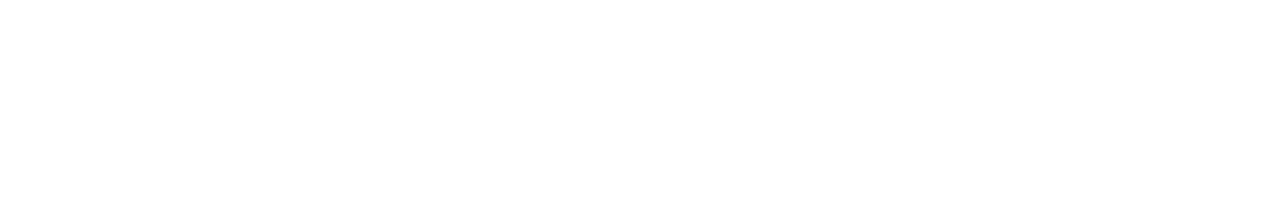
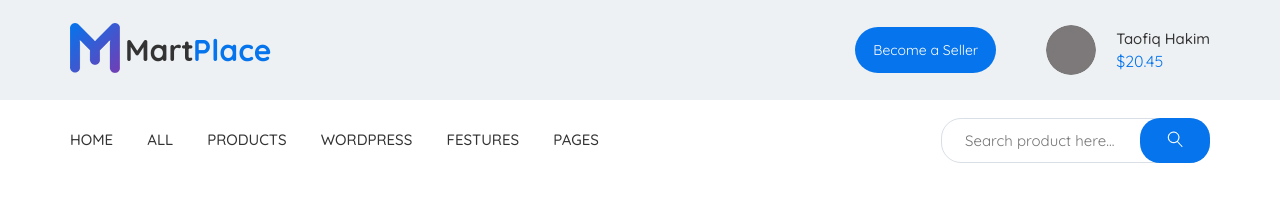
Before and after one commit to web-coder-maksim/MartPlace, a website: page app/index.html in a window 1280 px wide. Drawn offline with nearby package versions, Linux system fonts and the light colour scheme; files that its build step writes are made by us from their sources.

Commit message:
added header

```diff
--- a/app/index.html
+++ b/app/index.html
@@ -1,18 +1,71 @@
 <!DOCTYPE html>
 <html lang="en">
+
 <head>
     <meta charset="UTF-8">
     <meta name="viewport" content="width=device-width, initial-scale=1.0">
-    <title>Document</title>
+    <title>MARTPLACE</title>
+    <link href="https://fonts.googleapis.com/css2?family=Quicksand:wght@400;500;700&display=swap" rel="stylesheet">
     <link rel="stylesheet" href="css/libs.min.css">
     <link rel="stylesheet" href="css/style.min.css">
 </head>
+
 <body>
 
-
+    <header class="header">
+        <div class="header__top">
+            <div class="container">
+                <div class="header__top-inner">
+                    <div class="logo">
+                        <a href="#"><img src="images/logo.png" alt=""></a>
+                        <a href="#" class="logo-text">Mart <span>Place</span></a>
+                    </div>
+                    <div class="header__top-btn">
+                        <a href="#">Become a Seller</a>
+                    </div>
+                    <div class="header__top-content">
+                        <div class="avatar" style="background-image: url('images/content/user.jpg');"></div>
+                        <div class="header__top-info">
+                            <div class="header__top-autor">
+                                Taofiq Hakim
+                            </div>
+                            <div class="header__top-price">
+                                $20.45
+                            </div>
+                        </div>
+                    </div>
+                </div>
+            </div>
+        </div>
+        <div class="header__menu">
+           <div class="container">
+               <div class="header__menu-inner">
+                    <nav class="menu">
+                        <ul class="menu-list">
+                            <li class="header__menu-items"><a href="#">home</a></li>
+                            <li class="header__menu-items"><a href="#">all</a></li>
+                            <li class="header__menu-items"><a href="#">products</a></li>
+                            <li class="header__menu-items"><a href="#">wordpress</a></li>
+                            <li class="header__menu-items"><a href="#">festures</a></li>
+                            <li class="header__menu-items"><a href="#">Pages</a></li>
+                        </ul>
+                    </nav>
+                    <div class="header__menu-form">
+                        <form>
+                            <input type="text" placeholder="Search product here..." required>
+                            <button>
+                                <img src="images/icons/search.png" alt="">
+                            </button>
+                        </form>
+                    </div>
+               </div>
+           </div>
+        </div>
+    </header>
 
     <script src="https://ajax.googleapis.com/ajax/libs/jquery/3.4.1/jquery.min.js"></script>
     <script src="js/libs.min.js"></script>
     <script src="js/main.min.js"></script>
 </body>
+
 </html>
--- /dev/null
+++ b/app/scss/_global.scss
@@ -0,0 +1,29 @@
+html{
+    box-sizing: border-box;
+}
+*,
+*::before,
+*::after{
+    box-sizing: inherit;
+}
+ul,
+li{
+    list-style: none;
+    margin: 0;
+    padding: 0;
+}
+a{
+    text-decoration: none;
+    color: $text;
+}
+body{
+    font-family: 'Quicksand', sans-serif;
+    font-weight: 400;
+    color: $text;
+    font-size: 15px;
+}
+.container{
+    max-width: 1170px;
+    padding: 0 15px;
+    margin: 0 auto;
+}
--- /dev/null
+++ b/app/scss/_vars.scss
@@ -0,0 +1,2 @@
+$text: #333333;
+$blue: #0674ec;
--- a/app/scss/style.scss
+++ b/app/scss/style.scss
@@ -1,8 +1,108 @@
-html{
-    box-sizing: border-box;
+@import 'vars';
+@import 'global';
+@import 'fonts';
+
+// start header
+
+.header__top{
+    background-color: #eef1f3;
 }
-*,
-*::before,
-*::after{
-    box-sizing: inherit;
+.header__top-inner{
+    min-height: 100px;
+    display: flex;
+    justify-content: space-between;
+    align-items: center;
 }
+.logo{
+    display: flex;
+    align-items: center;
+    &-text{
+        font-weight: 700;
+        font-size: 30px;
+        margin-left: 5px;
+        span{
+            margin-left: -9px;
+            color: $blue;
+        }
+    }
+}
+.header__top-btn{
+    margin-left: auto;
+    margin-right: 50px;
+    font-size: 14px;
+    line-height: 28px;
+    a{
+        color: #fff;
+        padding: 9px 18px;
+        background-color: $blue;
+        display: block;
+        border-radius: 30px;
+    }
+}
+.header__top-content{
+    display: flex;
+    justify-content: space-between;
+    align-items: center;
+    background-repeat: no-repeat;
+    background-size: cover;
+    background-position: center;
+}
+.avatar{
+    width: 50px;
+    height: 50px;
+    border-radius: 50%;
+    margin-right: 20px;
+}
+.header__top-info{
+    line-height: 22px;
+}
+.header__top-autor{
+    font-weight: 500;
+}
+.header__top-price{
+    color: $blue;
+    font-size: 16px;
+}
+.header__menu-inner{
+    display: flex;
+    align-items: center;
+    justify-content: space-between;
+    min-height: 80px;
+}
+.header__menu-items{
+    display: inline-block;
+    text-transform: uppercase;
+    font-weight: 500;
+    & + li{
+        margin-left: 30px;
+    }
+}
+.header__menu-form{
+    max-width: 360px;
+    position: relative;
+    input{
+        display: block;
+        width: 100%;
+        height: 45px;
+        padding-left: 23px;
+        padding-right: 75px;
+        border: 1px solid #d9dfe5;
+        border-radius: 20px;
+        outline: none;
+    }
+    button{
+        outline: none;
+        position: absolute;
+        border: none;
+        background-color: $blue;
+        right: 0;
+        top: 0;
+        padding: 13px 27px;
+        border-radius: 20px;
+        cursor: pointer;
+    }
+}
+
+// end header
+
+// box-shadow: 0px 4px 10px 0px rgba(0, 0, 0, 0.1);
--- a/gulpfile.js
+++ b/gulpfile.js
@@ -8,7 +8,7 @@ let gulp = require('gulp'),
     cssmin = require('gulp-cssmin');
 
 gulp.task('sass', function(){
-    return gulp.src('app/scss/style.scss')
+    return gulp.src('app/scss/**/*.scss')
             .pipe(sass({outputStyle: 'compressed'}))
             .pipe(rename({suffix: '.min'}))
             .pipe(autoprefixer({
@@ -58,7 +58,7 @@ gulp.task('browser-sync', function() {
 });
 
 gulp.task('watch', function(){
-    gulp.watch('app/scss/style.scss', gulp.parallel('sass'));
+    gulp.watch('app/scss/**/*.scss', gulp.parallel('sass'));
     gulp.watch('app/*.html', gulp.parallel('html'))
     gulp.watch('app/js/*.js', gulp.parallel('js'))
 });
```
Also changed, not shown: app/images/content/user.jpg (added), app/images/icons/search.png (added), app/images/logo.png (added), app/scss/_fonts.scss (added).
